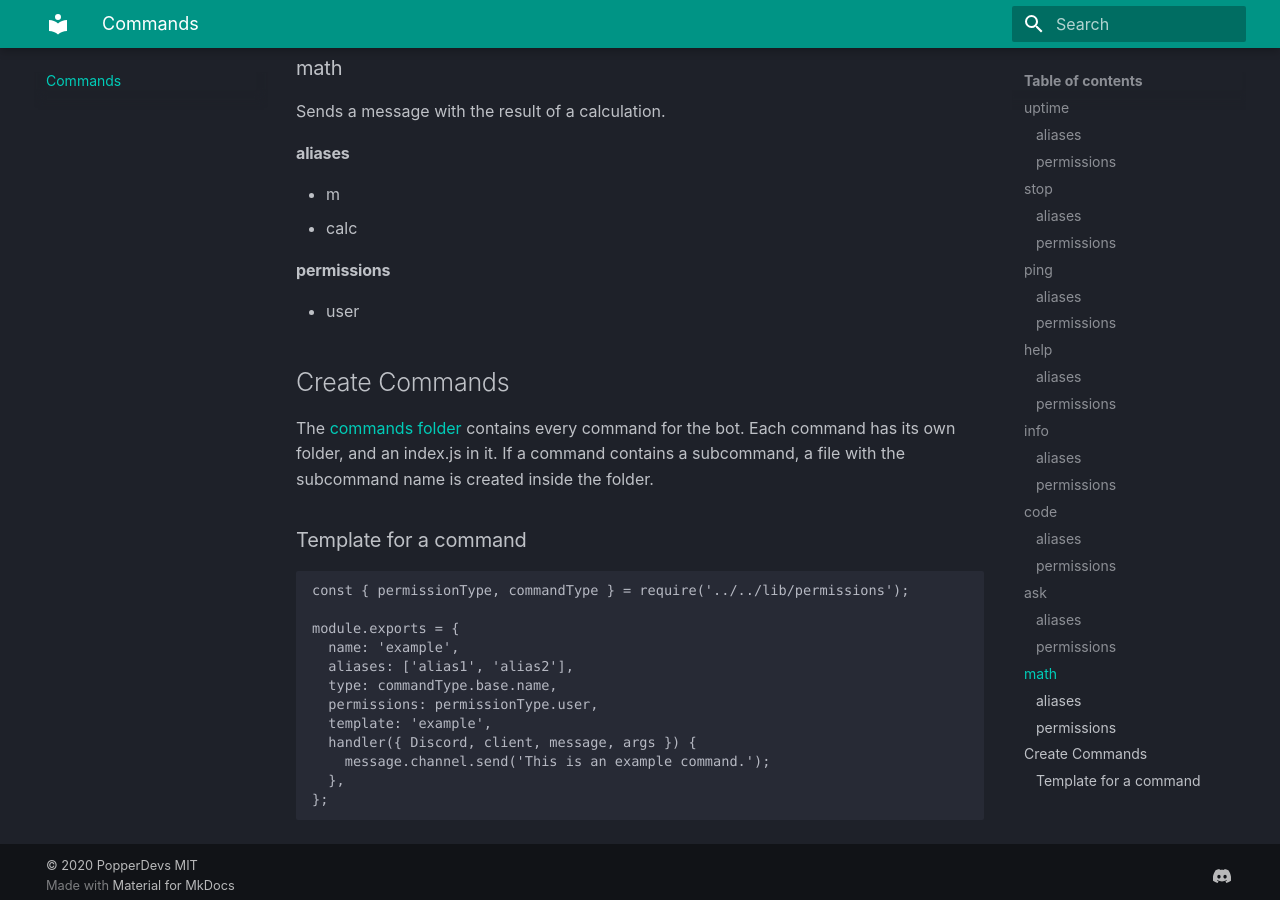
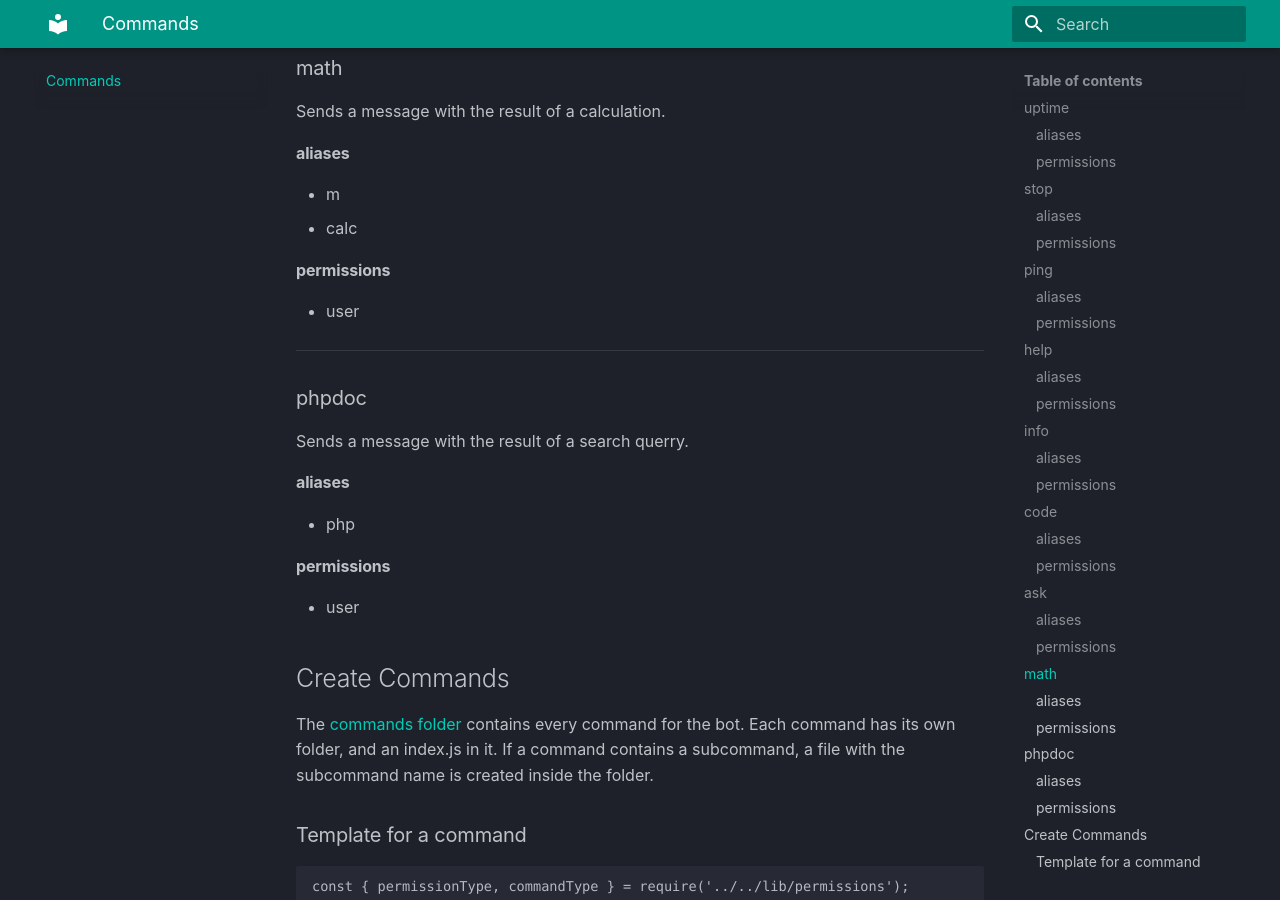
Before and after one commit to PopperDevs/PopperBot-docs, an MkDocs documentation site: the page built from docs/commands.md, in a window 1280 px wide and 900 px high, scrolled down 2347 px. Built offline with MkDocs 1.6.1 and Material for MkDocs 9.7.7, drawn with Linux system fonts in a browser that asks for light colours.

Commit message:
:pencil: added phpdoc command

```diff
--- a/docs/commands.md
+++ b/docs/commands.md
@@ -67,6 +67,14 @@ Sends a message with the result of a calculation.
 #### permissions
  - user
 
+---
+### phpdoc
+Sends a message with the result of a search querry.
+#### aliases
+ - php
+#### permissions
+ - user
+
 ## Create Commands
 
 The [commands folder](https://github.com/PopperDevs/PopperBot/tree/master/commands) contains every command for the bot. Each command has its own folder, and an index.js in it. If a command contains a subcommand, a file with the subcommand name is created inside the folder.
```
